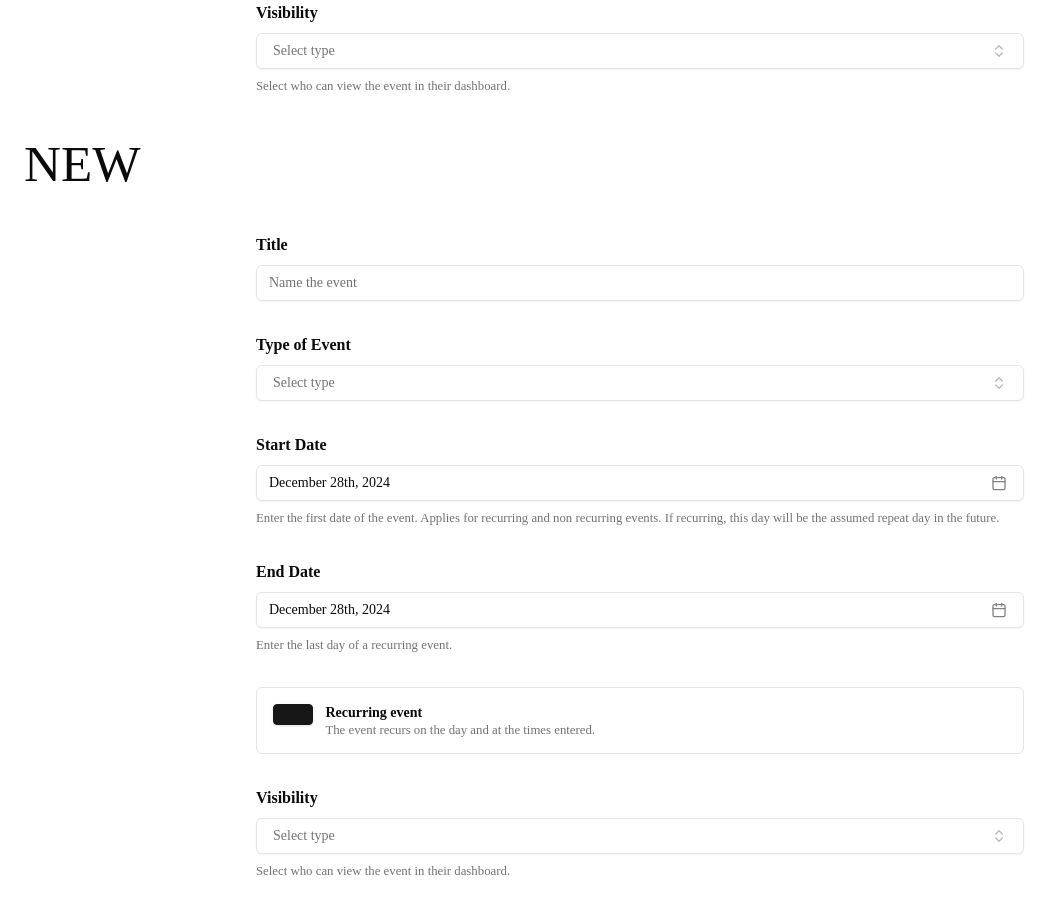
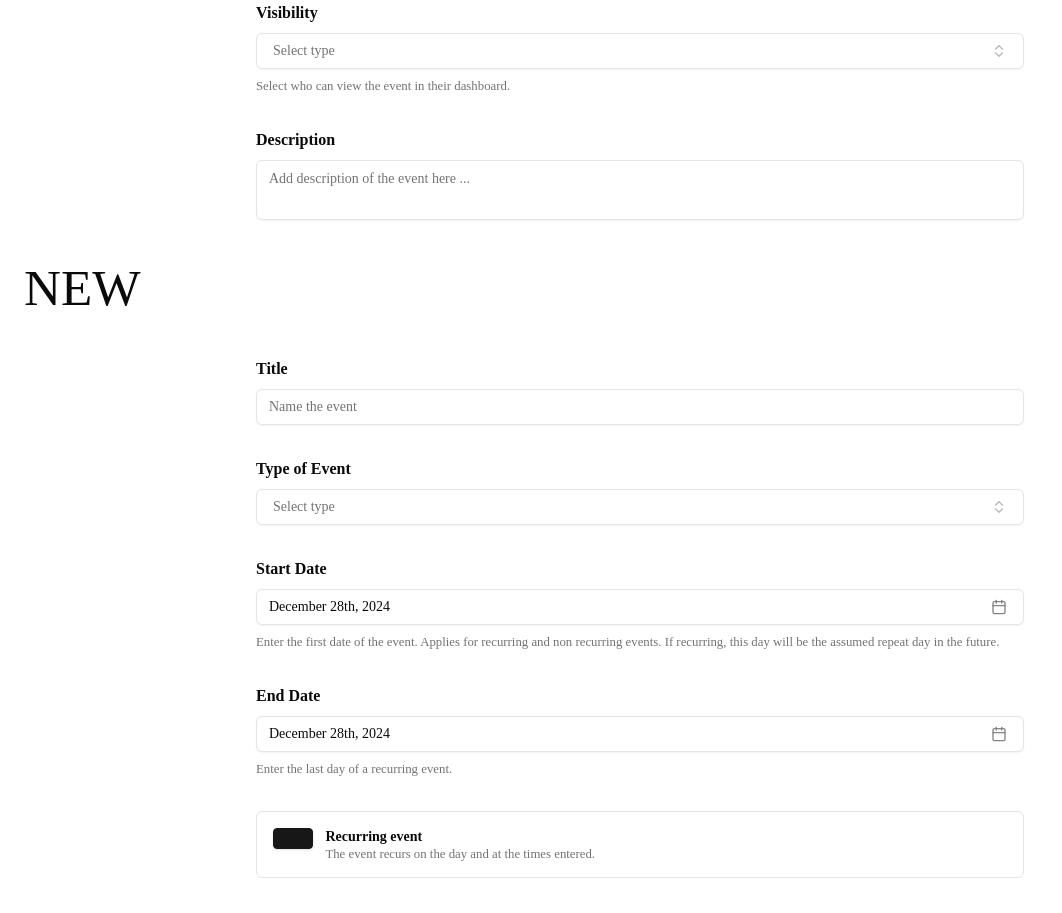
Before and after one commit to Sisahga/Sportganise, a React (Vite) app in the folder frontend/: page /pages/CreateTrainingSessionPage in a window 1280 px wide. Shown: the part 840-1753 px from the top of the page, without its empty margins (0-1062 px from the left). Built offline with nearby package versions, Linux system fonts and the light colour scheme.

Commit message:
feat(303): textarea 'description' form field

```diff
--- a/frontend/src/components/CreateTrainingSessionForm/CreateTrainingSessionForm.tsx
+++ b/frontend/src/components/CreateTrainingSessionForm/CreateTrainingSessionForm.tsx
@@ -423,6 +423,28 @@ export default function CreateTrainingSessionForm() {
             </FormItem>
           )}
         />
+
+        {/** Description */}
+        <FormField
+          control={form.control}
+          name="description"
+          render={({ field }) => (
+            <FormItem>
+              <FormLabel className="font-semibold text-base">
+                Description
+              </FormLabel>
+              <FormControl>
+                <Textarea
+                  placeholder="Add description of the event here ..."
+                  className="resize-none"
+                  {...field}
+                />
+              </FormControl>
+
+              <FormMessage />
+            </FormItem>
+          )}
+        />
       </form>
     </Form>
   );
```
